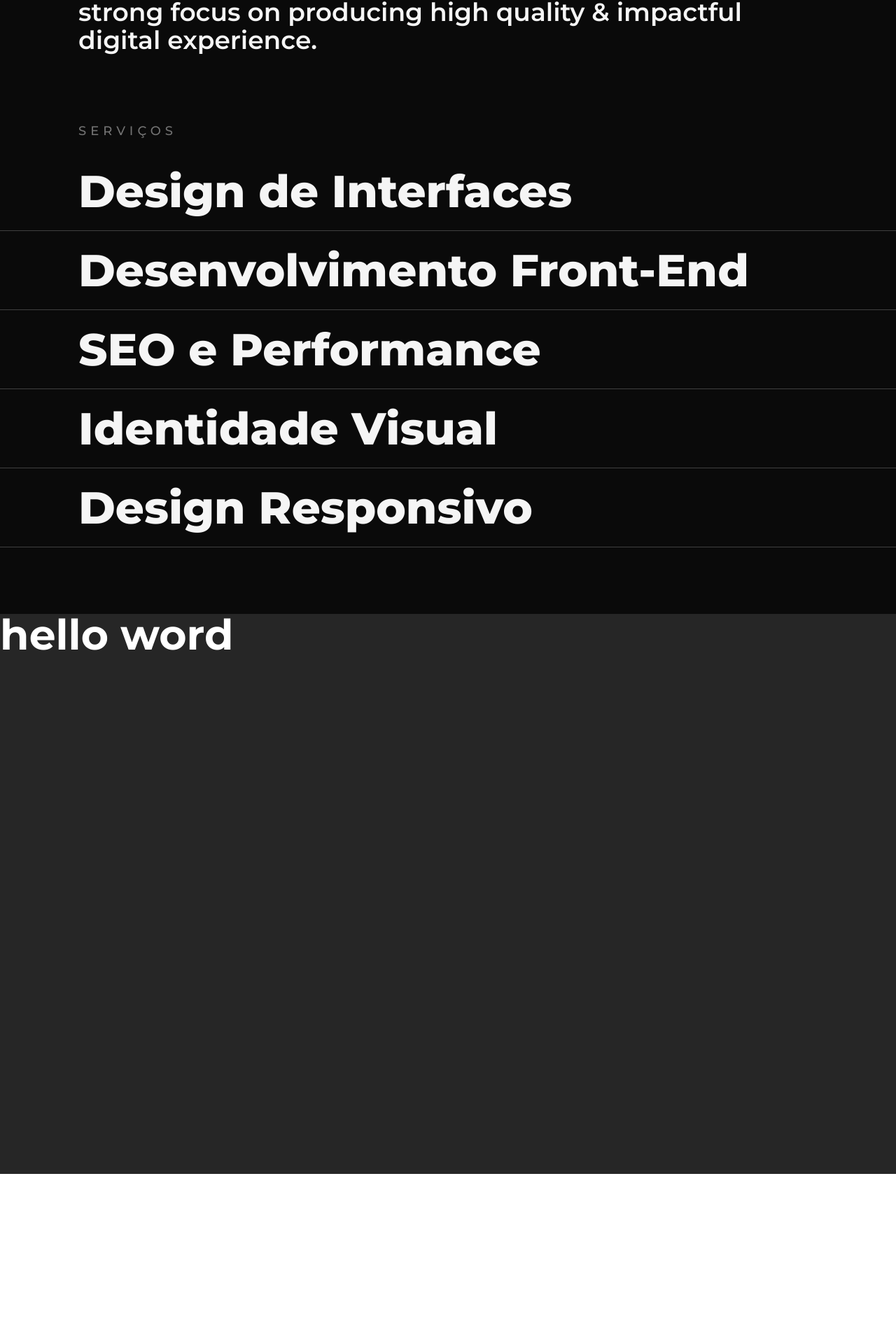
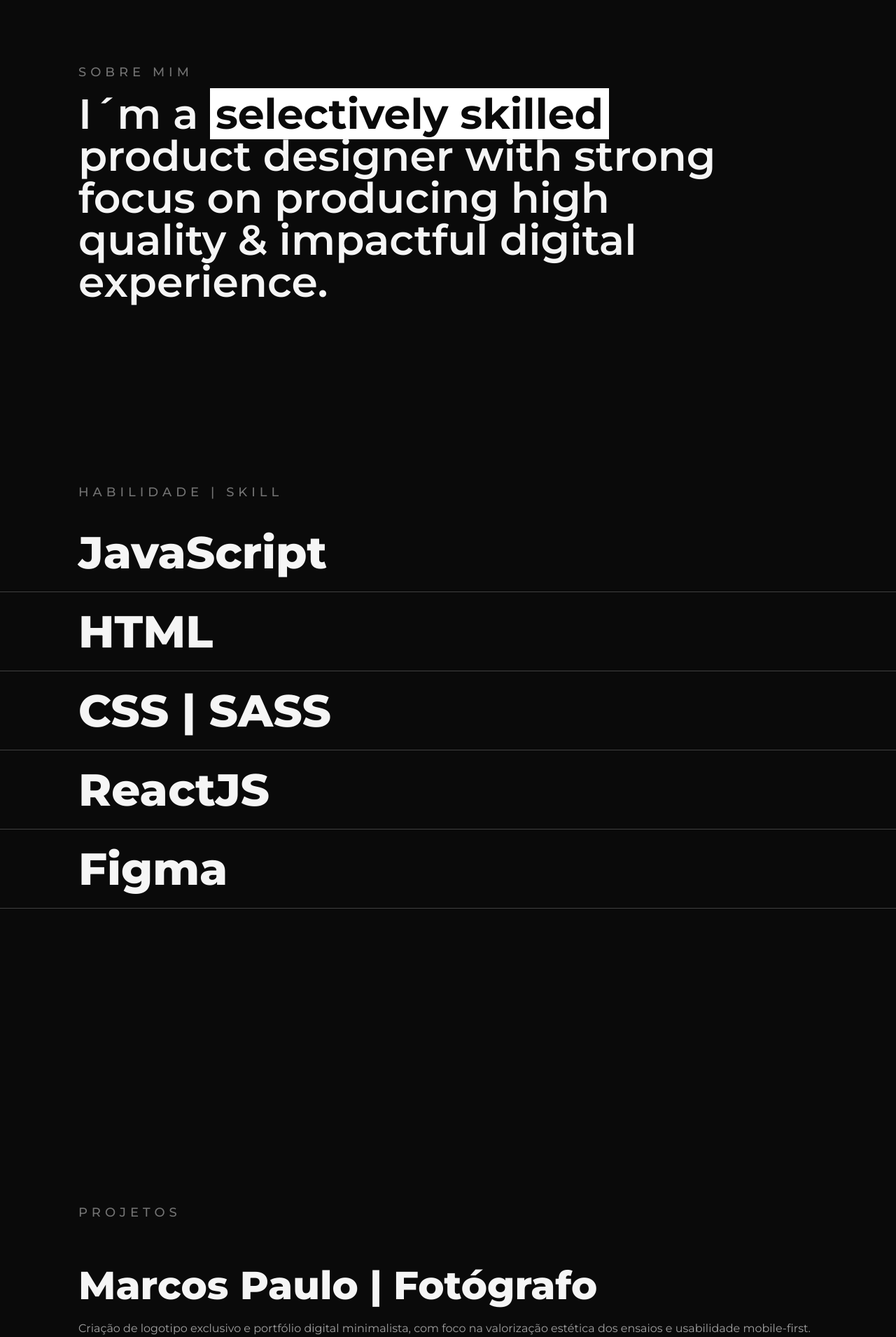
Before and after one commit to eiphp-tech/Portfolio_PHP-tech, a React (Vite) app: page / in a window 1280 px wide. Shown: the part 887-2797 px from the top of the page at 70% size. Before the commit the page ends 2564 px from the top, so only its background shows below. Built offline with nearby package versions, Linux system fonts and the light colour scheme.

Commit message:
feat: Adiciona seções de depoimento e rodapé

```diff
--- a/src/App.jsx
+++ b/src/App.jsx
@@ -1,9 +1,9 @@
-// App.jsx
-import React from "react"
 import NavBar from "./components/NavBar"
 import Gallaxy from "./components/3D/gallaxy"
 import Heading from "./components/Heading"
-import FlowingMenu from "./components/UI/FlowingMenu"
+import SkillMenu from "./components/UI/SkillMenu"
+import ProjectsSection from "./components/Project"
+import Cards from "./components/Cards"
 
 export default function App() {
   return (
@@ -21,7 +21,7 @@ export default function App() {
           className="min-h-screen flex flex-col justify-end pb-20 px-6 lg:px-[7rem]"
           id="home"
         >
-          <div className="w-full max-w-4xl text-white text-left pb-32 lg:pb-0">
+          <div className="w-full max-w-4xl text-neutral-50 text-left pb-32 lg:pb-0">
             <h1 className="text-4xl sm:text-5xl lg:text-6xl font-bold leading-tight">
               HI, I'M PEDRO H
             </h1>
@@ -30,40 +30,61 @@ export default function App() {
               <br />
               digitais únicas, pixel a pixel.
             </p>
-
-            <button
-              className="bg-gray-700 hover:bg-gray-600 text-white px-8 py-3 rounded-full font-medium transition-colors duration-300"
-              aria-label="Entre em contato"
-            >
-              CONTACT ME
-            </button>
           </div>
         </section>
 
         {/* Sobre mim */}
         <section
           id="sobre"
-          className="bg-neutral-950 min-h-min flex flex-col justify-center px-6 lg:px-[7rem]"
+          className="bg-neutral-950 min-h-min flex flex-col justify-center lg:pt-44 px-6 lg:px-[7rem]"
         >
           <Heading>SOBRE MIM</Heading>
-          <p className="text-neutral-100 font-semibold text-4xl  w-[90%]">
-            I´m a{" "}
-            <strong className="text-orange-600 font-semibold">
+          <p className="text-neutral-100 font-semibold text-4xl lg:text-6xl w-[90%]">
+            I´m a{"  "}
+            <strong className="text-neutral-950 px-2 font-bold bg-white">
               selectively skilled
-            </strong>{" "}
+            </strong>
+            {"  "}
             product designer with strong focus on producing high quality &
             impactful digital experience.
           </p>
         </section>
 
-        {/* Serviços */}
-        <section id="servico">
-          <FlowingMenu />
+        {/* Skill */}
+        <section className="lg:py-40" id="servico">
+          <SkillMenu />
         </section>
 
         {/* projetos */}
-        <section className="min-h-screen bg-neutral-800 ">
-          <h2 className="text-white font-bold text-6xl">hello word</h2>
+        <section id="projeto" className="min-h-screen py-20 lg:py-40">
+          <ProjectsSection />
+        </section>
+
+        {/* Depoimentos */}
+        <section className="py-20">
+          <div className="px-6 lg:px-[7rem]">
+            <Heading>Depoimentos</Heading>
+          </div>
+          <Cards />
+        </section>
+
+        <section className="relative min-h-screen w-full bg-neutral-900 flex flex-col gap-5 items-center justify-center">
+          <div className="h-40 w-full absolute top-0 bg-gradient-to-b from-neutral-950 to-neutral-900"></div>
+          <h2 className="text-3xl lg:text-7xl lg:mx-0 lg:w-[70%] mx-3 font-black text-center text-neutral-50 ">
+            Good Design is Honest. Not all honest design is good
+          </h2>
+          <p className="text-lg font-semibold text-neutral-50">- Minh Pham</p>
+          <div className="h-40 w-full absolute bottom-0 bg-gradient-to-b from-neutral-900 to-neutral-950"></div>
+        </section>
+
+        {/* Contato */}
+        <section id="contato" className=" h-10 px-6 lg:px-[7rem]"></section>
+
+        {/* Footer */}
+        <section className=" h-10 px-6 lg:px-[7rem]">
+          <p className="text-sm font-bold text-neutral-500">
+            © 2025 Pedro Henrique. Todos Direitos Reservados.
+          </p>
         </section>
       </main>
     </div>
--- /dev/null
+++ b/src/components/Cards/index.jsx
@@ -0,0 +1,31 @@
+import { depoimentos } from "../../data/depoimentos"
+
+export default function Cards() {
+  return (
+    <div className="flex flex-col text-neutral-200">
+      {depoimentos.map((item, index) => (
+        <div
+          key={index}
+          className={`flex flex-col lg:flex-row lg:space-x-[-15%] py-8 ${
+            index !== depoimentos.length - 1
+              ? "border-b border-neutral-700"
+              : ""
+          }`}
+        >
+          <p className="font-extrabold py-0 lg:text-8xl text-7xl italic text-neutral-400 px-6 lg:px-[7rem]">
+            "
+          </p>
+          <div>
+            <p className="text-5xl font-bold leading-tight w-[94%] mb-10 px-6 lg:px-[7rem]">
+              {item.depoimento}
+            </p>
+            <h3 className="font-bold text-lg px-6 lg:px-[7rem]">
+              {item.title}
+            </h3>
+            <p className="text-sm px-6 lg:px-[7rem]">{item.empresa}</p>
+          </div>
+        </div>
+      ))}
+    </div>
+  )
+}
--- /dev/null
+++ b/src/components/Project/index.jsx
@@ -0,0 +1,114 @@
+import React, { useRef } from "react"
+import { gsap } from "gsap"
+import Heading from "../Heading"
+import { projects } from "../../data/projects"
+
+const animationDefaults = { duration: 0.6, ease: "expo.out" }
+
+function findClosestEdge(mouseX, mouseY, width, height) {
+  const topEdgeDist = (mouseX - width / 2) ** 2 + mouseY ** 2
+  const bottomEdgeDist = (mouseX - width / 2) ** 2 + (mouseY - height) ** 2
+  return topEdgeDist < bottomEdgeDist ? "top" : "bottom"
+}
+
+function ProjectItem({ title, description, github, live }) {
+  const itemRef = useRef(null)
+  const bgRef = useRef(null)
+
+  const handleMouseEnter = (ev) => {
+    const item = itemRef.current
+    const bg = bgRef.current
+    if (!item || !bg) return
+
+    const rect = item.getBoundingClientRect()
+    const edge = findClosestEdge(
+      ev.clientX - rect.left,
+      ev.clientY - rect.top,
+      rect.width,
+      rect.height
+    )
+
+    gsap
+      .timeline({ defaults: animationDefaults })
+      .set(bg, { y: edge === "top" ? "-101%" : "101%" })
+      .to(bg, { y: "0%" })
+  }
+
+  const handleMouseLeave = (ev) => {
+    const item = itemRef.current
+    const bg = bgRef.current
+    if (!item || !bg) return
+
+    const rect = item.getBoundingClientRect()
+    const edge = findClosestEdge(
+      ev.clientX - rect.left,
+      ev.clientY - rect.top,
+      rect.width,
+      rect.height
+    )
+
+    gsap.to(bg, {
+      y: edge === "top" ? "-101%" : "101%",
+      ...animationDefaults,
+    })
+  }
+
+  return (
+    <li
+      ref={itemRef}
+      className="relative overflow-hidden border-b border-neutral-700 py-8 px-6 lg:px-[7rem] cursor-pointer group"
+      onMouseEnter={handleMouseEnter}
+      onMouseLeave={handleMouseLeave}
+    >
+      <div
+        ref={bgRef}
+        className="absolute top-0 left-0 w-full h-full bg-neutral-100 z-0 translate-y-[101%] pointer-events-none"
+      />
+
+      <div className="relative z-10 text-left space-y-2">
+        <h3 className="text-[clamp(1.5rem,5vw,3.5rem)] font-extrabold text-neutral-100 group-hover:text-neutral-900 transition-colors duration-300">
+          {title}
+        </h3>
+        <p className="text-neutral-400 group-hover:text-neutral-800 transition-colors duration-300">
+          {description}
+        </p>
+        <div className="flex gap-4 mt-2">
+          <a
+            href={github}
+            target="_blank"
+            rel="noopener noreferrer"
+            className="text-neutral-400 hover:text-neutral-900 underline font-bold transition-colors duration-300"
+          >
+            GitHub
+          </a>
+          <a
+            href={live}
+            target="_blank"
+            rel="noopener noreferrer"
+            className="text-neutral-400 hover:text-neutral-900 underline font-bold transition-colors duration-300"
+          >
+            Demo
+          </a>
+        </div>
+      </div>
+    </li>
+  )
+}
+
+export default function ProjectsSection() {
+  return (
+    <section
+      id="projetos"
+      className="bg-neutral-950 min-h-screen w-full flex flex-col justify-center items-start"
+    >
+      <div className="px-6 lg:px-[7rem]">
+        <Heading>Projetos</Heading>
+      </div>
+      <ul className="w-full">
+        {projects.map((project, index) => (
+          <ProjectItem key={index} {...project} />
+        ))}
+      </ul>
+    </section>
+  )
+}
--- a/src/components/UI/FlowingMenu/index.jsx
+++ b/src/components/UI/SkillMenu/index.jsx
@@ -1,6 +1,7 @@
 import React, { useRef } from "react"
 import { gsap } from "gsap"
 import Heading from "../../Heading"
+import { skill } from "../../../data/skill"
 
 const animationDefaults = { duration: 0.6, ease: "expo.out" }
 
@@ -76,24 +77,16 @@ function ServiceItem({ title }) {
 }
 
 export default function ServicesSection() {
-  const services = [
-    { title: "Design de Interfaces" },
-    { title: "Desenvolvimento Front-End" },
-    { title: "SEO e Performance" },
-    { title: "Identidade Visual" },
-    { title: "Design Responsivo" },
-  ]
-
   return (
     <section
       id="servico"
       className="bg-neutral-950 min-h-screen w-full flex flex-col justify-center items-start"
     >
       <div className="px-6 lg:px-[7rem]">
-        <Heading>Serviços</Heading>
+        <Heading>Habilidade | Skill</Heading>
       </div>
       <ul className="w-full">
-        {services.map((service, index) => (
+        {skill.map((service, index) => (
           <ServiceItem key={index} {...service} />
         ))}
       </ul>
--- /dev/null
+++ b/src/data/NavBar.js
@@ -0,0 +1,15 @@
+export const menuItems = [
+  { label: "Início", id: "home" },
+  { label: "Sobre", id: "sobre" },
+  { label: "Projeto", id: "projeto" },
+  { label: "Contato", id: "contato" },
+]
+
+export const socialLinks = [
+  {
+    label: "LinkedIn",
+    url: "https://www.linkedin.com/in/pedro-henrique-pereira-j/",
+  },
+  { label: "GitHub", url: "https://github.com/eiphp-tech" },
+  { label: "Dribbble", url: "https://dribbble.com/PehhDev" },
+]
--- /dev/null
+++ b/src/data/depoimentos.js
@@ -0,0 +1,17 @@
+export const depoimentos = [
+  {
+    depoimento: "Minh is seriously the best and he never complains",
+    title: "Michale Glass",
+    empresa: "Group Design Director - Fantasy Interactive",
+  },
+  {
+    depoimento: "Pedro é um profissional excelente e muito criativo",
+    title: "João Silva",
+    empresa: "CEO - Creative Minds",
+  },
+  {
+    depoimento: "Sempre entrega além do esperado, recomendo muito",
+    title: "Maria Oliveira",
+    empresa: "Head of Design - Bright Agency",
+  },
+]
--- /dev/null
+++ b/src/data/projects.js
@@ -0,0 +1,23 @@
+export const projects = [
+  {
+    title: "Marcos Paulo | Fotógrafo",
+    description:
+      "Criação de logotipo exclusivo e portfólio digital minimalista, com foco na valorização estética dos ensaios e usabilidade mobile-first.",
+    github: "https://github.com/seuusuario/marcospaulo-portfolio",
+    live: "https://marcospaulo.vercel.app",
+  },
+  {
+    title: "Paulo Carvalho | Transporte Executivo",
+    description:
+      "Identidade visual moderna e logotipo marcante para profissional de transporte de alto padrão. Foco em credibilidade e sofisticação.",
+    github: "https://github.com/seuusuario/paulocarvalho-logo",
+    live: "https://paulocarvalho.vercel.app",
+  },
+  {
+    title: "Donna Coffee | Site Institucional",
+    description:
+      "Website institucional elegante para cafeteria artesanal. Estrutura pensada para escalabilidade futura de e-commerce. (Atualmente em manutenção).",
+    github: "https://github.com/seuusuario/donnacoffee-site",
+    live: "https://donnacoffee.vercel.app",
+  },
+]
--- /dev/null
+++ b/src/data/skill.js
@@ -0,0 +1,7 @@
+export const skill = [
+  { title: "JavaScript" },
+  { title: "HTML" },
+  { title: "CSS | SASS" },
+  { title: "ReactJS" },
+  { title: "Figma" },
+]
```
Also changed, not shown: src/components/NavBar/index.jsx (+7 -19 lines).
